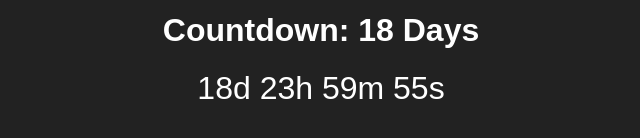
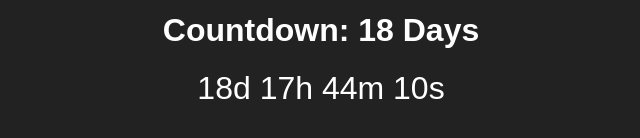
Before and after one commit to Nicko90ss/nick_projests, a plain HTML site: page index.html in a window 1280 px wide. Shown: the part 244-382 px from the top of the page, 319-959 px from the left. Drawn offline with Linux system fonts and the light colour scheme.

Commit message:
Update index.html
Countdown corrected

```diff
--- a/index.html
+++ b/index.html
@@ -22,7 +22,7 @@
 
   <script>
     // Set target date to 19 days from now
-    const targetDate = new Date().getTime() + (19 * 24 * 60 * 60 * 1000);
+    const targetDate = new Date("2025-08-31T00:00:00").getTime();
 
     const headingElement = document.getElementById("heading");
     const countdownElement = document.getElementById("countdown");
```
